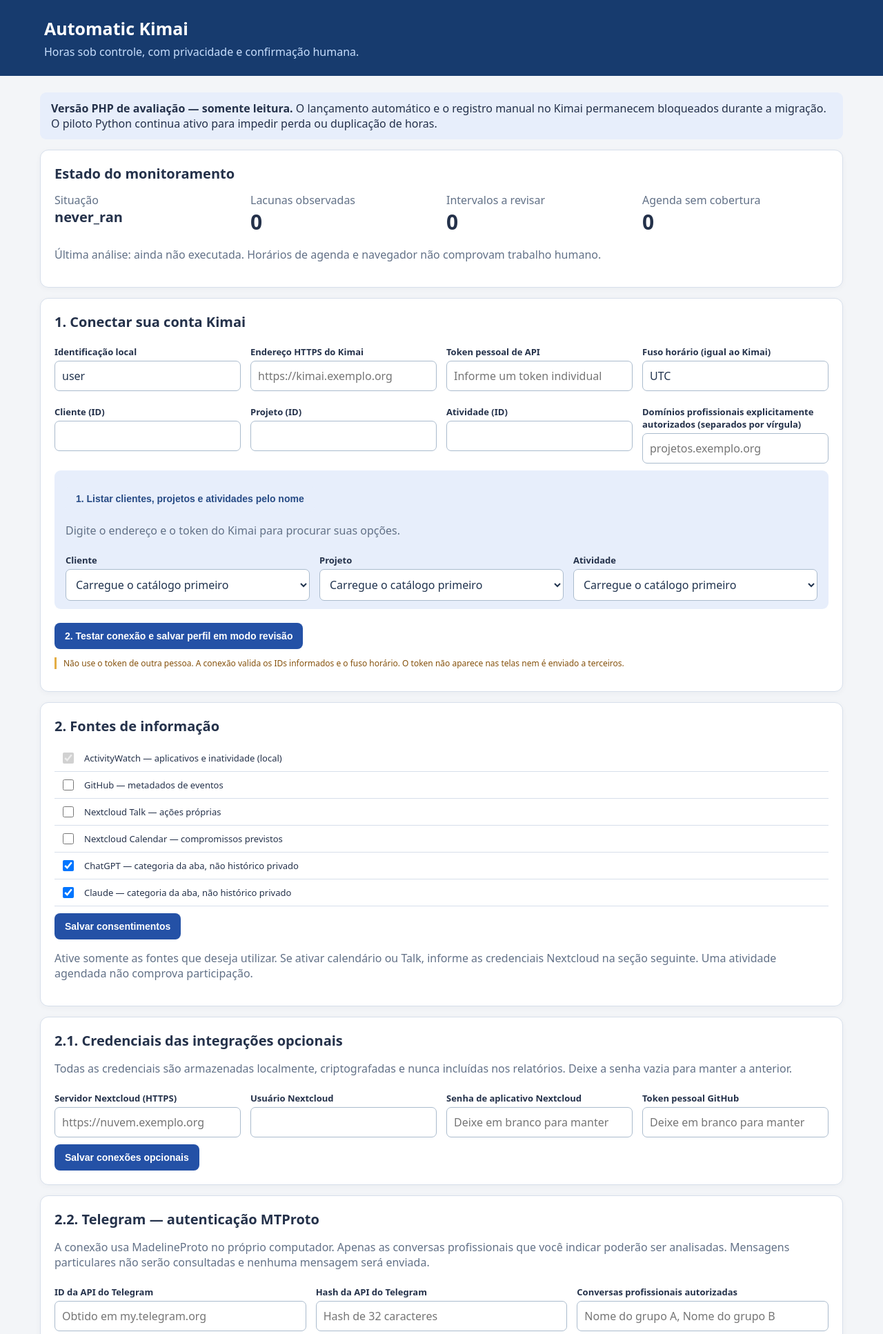
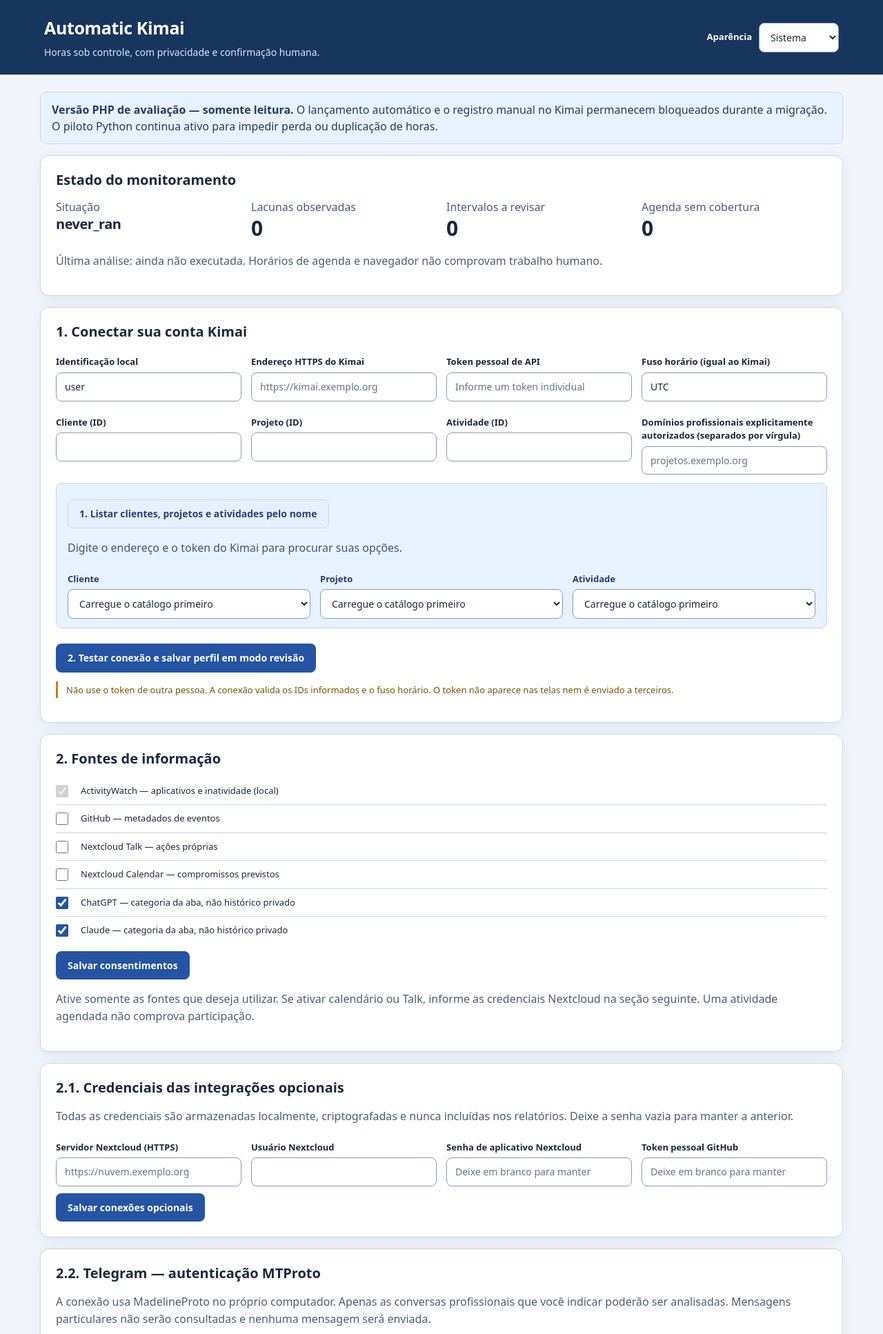
Before and after one commit to LibreCodeCoop/automatic-kimai, a Laravel app: page / in a window 1280 px wide. Shown: the top 1934 px of the page at 69% size. Run offline with Laravel 12, Linux system fonts and the light colour scheme.

Commit message:
fix: consistent accessible light and dark palettes in PHP desktop

```diff
--- /dev/null
+++ b/php-app/public/css/automatic-kimai.css
@@ -0,0 +1,309 @@
+/* Automatic Kimai — unified light/dark palette, including native controls.
+   System appearance is the default; explicit choice is stored only locally. */
+:root {
+  font-family: system-ui, -apple-system, "Segoe UI", sans-serif;
+  color-scheme: light;
+  --bg: #f1f5fb;
+  --fg: #19283e;
+  --muted: #4b5e79;
+  --card: #ffffff;
+  --raised: #f6f9fe;
+  --field-bg: #ffffff;
+  --field-fg: #19283e;
+  --placeholder: #64758d;
+  --line: #cad5e4;
+  --line-strong: #899db9;
+  --header-bg: #17365e;
+  --header-fg: #ffffff;
+  --header-sub: #d7e8ff;
+  --primary-bg: #2454a3;
+  --primary-hover: #1b4385;
+  --primary-fg: #ffffff;
+  --secondary-bg: #e6efff;
+  --secondary-hover: #d7e5fc;
+  --secondary-fg: #204676;
+  --notice-bg: #e8f1ff;
+  --notice-fg: #213d69;
+  --error-bg: #fdebed;
+  --error-fg: #832934;
+  --warn-fg: #79500c;
+  --warn-line: #bd8218;
+  --focus: #286cd7;
+  --table-stripe: #f5f8fd;
+  --shadow: #102b4a12;
+}
+
+/* Explicit dark mode; also used by Electron when selected manually. */
+:root[data-theme="dark"] {
+  color-scheme: dark;
+  --bg: #0d1829;
+  --fg: #eef4ff;
+  --muted: #bfcee3;
+  --card: #17283d;
+  --raised: #203550;
+  --field-bg: #102238;
+  --field-fg: #f0f6ff;
+  --placeholder: #abbdd6;
+  --line: #405a79;
+  --line-strong: #6d87a7;
+  --header-bg: #102442;
+  --header-fg: #ffffff;
+  --header-sub: #cee1ff;
+  --primary-bg: #2865be;
+  --primary-hover: #3374d1;
+  --primary-fg: #ffffff;
+  --secondary-bg: #294766;
+  --secondary-hover: #36587a;
+  --secondary-fg: #eef5ff;
+  --notice-bg: #1e3c60;
+  --notice-fg: #e6f2ff;
+  --error-bg: #532b37;
+  --error-fg: #ffe9ed;
+  --warn-fg: #ffd180;
+  --warn-line: #efb44e;
+  --focus: #a3c8ff;
+  --table-stripe: #1c3149;
+  --shadow: #030c1b50;
+}
+
+/* If the user has not made a choice, follow the operating system. */
+@media (prefers-color-scheme: dark) {
+  :root:not([data-theme]) {
+    color-scheme: dark;
+    --bg: #0d1829;
+    --fg: #eef4ff;
+    --muted: #bfcee3;
+    --card: #17283d;
+    --raised: #203550;
+    --field-bg: #102238;
+    --field-fg: #f0f6ff;
+    --placeholder: #abbdd6;
+    --line: #405a79;
+    --line-strong: #6d87a7;
+    --header-bg: #102442;
+    --header-fg: #ffffff;
+    --header-sub: #cee1ff;
+    --primary-bg: #2865be;
+    --primary-hover: #3374d1;
+    --primary-fg: #ffffff;
+    --secondary-bg: #294766;
+    --secondary-hover: #36587a;
+    --secondary-fg: #eef5ff;
+    --notice-bg: #1e3c60;
+    --notice-fg: #e6f2ff;
+    --error-bg: #532b37;
+    --error-fg: #ffe9ed;
+    --warn-fg: #ffd180;
+    --warn-line: #efb44e;
+    --focus: #a3c8ff;
+    --table-stripe: #1c3149;
+    --shadow: #030c1b50;
+  }
+}
+
+* { box-sizing: border-box; }
+html { background: var(--bg); scroll-behavior: smooth; }
+body {
+  background: var(--bg);
+  color: var(--fg);
+  margin: 0;
+  min-height: 100vh;
+  line-height: 1.5;
+}
+header {
+  background: var(--header-bg);
+  color: var(--header-fg);
+  border-bottom: 1px solid var(--line);
+  padding: 22px max(20px, 5vw);
+}
+.header-inner {
+  max-width: 1200px;
+  margin-inline: auto;
+  display: flex;
+  align-items: center;
+  justify-content: space-between;
+  gap: 20px;
+  flex-wrap: wrap;
+}
+header h1 { font-size: 25px; letter-spacing: -.015em; margin: 0 0 5px; }
+header p { color: var(--header-sub); margin: 0; font-size: 14px; }
+.theme-control { display: flex; align-items: center; gap: 10px; }
+.theme-control label { color: var(--header-fg); font-size: 13px; margin: 0; }
+.theme-control select {
+  width: auto;
+  min-width: 116px;
+  margin: 0;
+  background: var(--field-bg);
+  color: var(--field-fg);
+  border-color: var(--line-strong);
+}
+main { max-width: 1200px; margin: 24px auto; padding: 0 18px; }
+section {
+  background: var(--card);
+  border: 1px solid var(--line);
+  border-radius: 13px;
+  padding: 22px;
+  margin: 16px 0;
+  box-shadow: 0 5px 22px var(--shadow);
+}
+h2 { font-size: 20px; line-height: 1.3; margin: 0 0 14px; }
+h3 { font-size: 16px; }
+p { line-height: 1.55; }
+.muted, small { color: var(--muted); }
+.grid {
+  display: grid;
+  grid-template-columns: repeat(auto-fit, minmax(min(100%, 225px), 1fr));
+  gap: 14px;
+}
+label { display: block; font-size: 13px; font-weight: 650; margin: 7px 0 5px; }
+input, select, textarea {
+  width: 100%;
+  max-width: 100%;
+  padding: 10px 12px;
+  border: 1px solid var(--line-strong);
+  border-radius: 8px;
+  background: var(--field-bg);
+  color: var(--field-fg);
+  font: inherit;
+  font-size: 14px;
+  line-height: 1.4;
+  color-scheme: inherit;
+}
+input::placeholder, textarea::placeholder { color: var(--placeholder); opacity: 1; }
+select option { background: var(--field-bg); color: var(--field-fg); }
+input[type="checkbox"] {
+  width: 18px;
+  height: 18px;
+  margin: 0 6px 0 0;
+  vertical-align: middle;
+  accent-color: var(--primary-bg);
+}
+input:focus-visible, select:focus-visible, textarea:focus-visible,
+button:focus-visible, a:focus-visible, summary:focus-visible {
+  outline: 3px solid var(--focus);
+  outline-offset: 2px;
+}
+input:hover:not(:disabled), select:hover:not(:disabled), textarea:hover:not(:disabled) {
+  border-color: var(--focus);
+}
+input:disabled, select:disabled, textarea:disabled {
+  background: var(--raised);
+  color: var(--muted);
+  cursor: not-allowed;
+}
+.button, button {
+  display: inline-flex;
+  justify-content: center;
+  align-items: center;
+  gap: 6px;
+  background: var(--primary-bg);
+  color: var(--primary-fg);
+  border: 1px solid transparent;
+  border-radius: 8px;
+  padding: 10px 16px;
+  margin-top: 10px;
+  cursor: pointer;
+  font: inherit;
+  font-size: 14px;
+  font-weight: 650;
+  line-height: 1.4;
+  text-decoration: none;
+  transition: background-color .16s ease;
+}
+.button:hover:not(:disabled), button:hover:not(:disabled) {
+  background: var(--primary-hover);
+}
+.button.secondary, button.secondary {
+  background: var(--secondary-bg);
+  color: var(--secondary-fg);
+  border-color: var(--line);
+}
+.button.secondary:hover:not(:disabled), button.secondary:hover:not(:disabled) {
+  background: var(--secondary-hover);
+}
+button:disabled, .button:disabled {
+  color: var(--muted);
+  background: var(--raised);
+  border-color: var(--line);
+  opacity: 1;
+  cursor: not-allowed;
+}
+.notice {
+  padding: 13px 16px;
+  border-radius: 9px;
+  background: var(--notice-bg);
+  color: var(--notice-fg);
+  border: 1px solid var(--line);
+  margin: 12px 0;
+}
+.notice .muted, .notice small { color: inherit; opacity: .86; }
+.notice.error {
+  background: var(--error-bg);
+  color: var(--error-fg);
+  border-color: var(--error-fg);
+}
+.warn {
+  font-size: 13px;
+  color: var(--warn-fg);
+  border-left: 3px solid var(--warn-line);
+  padding: 2px 0 2px 12px;
+}
+.tablewrap { overflow-x: auto; border: 1px solid var(--line); border-radius: 8px; }
+table { border-collapse: collapse; width: 100%; font-size: 13px; }
+th, td {
+  padding: 11px 12px;
+  border-bottom: 1px solid var(--line);
+  text-align: left;
+  vertical-align: top;
+}
+th { color: var(--fg); background: var(--raised); font-weight: 700; }
+tbody tr:nth-child(even) { background: var(--table-stripe); }
+tbody tr:last-child td { border-bottom: 0; }
+.metrics { font-size: 30px; line-height: 1.25; font-weight: 750; letter-spacing: -.025em; }
+.source {
+  display: flex;
+  align-items: center;
+  gap: 12px;
+  padding: 10px 0;
+  border-bottom: 1px solid var(--line);
+}
+.source label { display: inline; font-weight: 500; margin: 0; }
+.source input { flex-shrink: 0; }
+.source:last-of-type { border-bottom: 0; }
+code {
+  color: var(--fg);
+  background: var(--raised);
+  border-radius: 4px;
+  padding: 2px 4px;
+  font-size: 12px;
+}
+details {
+  margin: 10px 0;
+  padding: 10px 13px;
+  border: 1px solid var(--line);
+  border-radius: 9px;
+  background: var(--raised);
+}
+details[open] { background: var(--card); }
+summary { cursor: pointer; padding: 4px 0; color: var(--fg); }
+summary:hover { color: var(--muted); }
+footer { margin: 30px 0; }
+#tg-qr-img {
+  max-width: 100%;
+  background: #ffffff; /* QR must remain high contrast to scan. */
+  border-radius: 9px;
+  padding: 10px;
+}
+@media (max-width: 700px) {
+  header { padding: 18px; }
+  header h1 { font-size: 22px; }
+  .header-inner { gap: 14px; }
+  main { margin-top: 16px; padding: 0 12px; }
+  section { padding: 16px; }
+  .theme-control { justify-content: space-between; width: 100%; }
+  .metrics { font-size: 26px; }
+  button { min-height: 43px; }
+}
+@media (prefers-reduced-motion: reduce) {
+  *, *::before, *::after { transition-duration: .01ms !important; scroll-behavior: auto !important; }
+}
--- a/php-app/resources/views/automatic-kimai/dashboard.blade.php
+++ b/php-app/resources/views/automatic-kimai/dashboard.blade.php
@@ -5,29 +5,32 @@
 <meta name="viewport" content="width=device-width,initial-scale=1.0"/>
 <meta name="color-scheme" content="light dark"/>
 <title>Automatic Kimai — Revisão local de horas</title>
-<style>
-:root{font-family:system-ui,-apple-system,Segoe UI,sans-serif;color-scheme:light;--bg:#f3f5f8;--fg:#24314a;--card:#fff;--muted:#627187;--line:#d7dfeb;--blue:#2451a6}
-*{box-sizing:border-box}body{background:var(--bg);color:var(--fg);margin:0}
-header{padding:24px 5vw;background:#173b6e;color:#fff}header h1{font-size:25px;margin:0 0 6px}
-header p{margin:0;color:#c7defd}main{max-width:1200px;margin:24px auto;padding:0 18px}
-section{background:var(--card);border:1px solid var(--line);border-radius:12px;padding:20px;margin:15px 0;box-shadow:0 2px 8px #20334e0a}
-h2{margin:0 0 14px;font-size:20px}h3{font-size:16px}.muted,small{color:var(--muted)}
-.grid{display:grid;grid-template-columns:repeat(auto-fit,minmax(225px,1fr));gap:14px}
-label{display:block;font-weight:600;font-size:13px;margin:7px 0 4px}
-input,select,textarea{width:100%;border:1px solid #aabbcd;border-radius:7px;padding:10px;background:#fff;color:#20334e;font:inherit}
-input[type=checkbox]{width:16px;height:16px;vertical-align:middle}
-.button,button{background:var(--blue);border:0;color:#fff;padding:11px 15px;border-radius:8px;cursor:pointer;font-size:14px;font-weight:600;margin-top:10px}
-.button.secondary,button.secondary{background:#e7eefb;color:#274b85}
-.notice{padding:12px 16px;border-radius:9px;background:#e7eefb;margin:10px 0}.notice.error{background:#fee7e7;color:#84272b}
-.warn{font-size:12px;color:#85510b;border-left:3px solid #e4ad45;padding-left:10px}
-table{border-collapse:collapse;width:100%;font-size:13px}td,th{padding:9px;border-bottom:1px solid var(--line);text-align:left}
-.tablewrap{overflow-x:auto}.metrics{font-size:30px;font-weight:700}.source{display:flex;align-items:center;gap:12px;padding:8px;border-bottom:1px solid var(--line)}
-.source label{display:inline;font-weight:500;margin:0}code{font-size:12px}details{margin:6px 0}
-@media(prefers-color-scheme:dark){:root{color-scheme:dark;--bg:#111823;--fg:#ebf0f7;--card:#1a2636;--muted:#afbdd0;--line:#3a4d64;--blue:#436ac8}input,select,textarea{background:#182536;color:#eee;border-color:#5f7288}.button.secondary,button.secondary{background:#23395a;color:#dae6ff}}
-</style>
+<meta name="theme-color" content="#17365e"/>
+<script>
+/* Set an explicit preference before painting to avoid a light-theme flash. */
+try {
+  const theme = localStorage.getItem('automatic-kimai:theme');
+  if (theme === 'light' || theme === 'dark') {
+    document.documentElement.dataset.theme = theme;
+  }
+} catch (_error) { /* Browser storage is optional. */ }
+</script>
+<link rel="stylesheet" href="{{ asset('css/automatic-kimai.css') }}?v=3">
 </head>
 <body>
-<header><h1>Automatic Kimai</h1><p>Horas sob controle, com privacidade e confirmação humana.</p></header>
+<header>
+<div class="header-inner">
+<div><h1>Automatic Kimai</h1><p>Horas sob controle, com privacidade e confirmação humana.</p></div>
+<div class="theme-control">
+<label for="theme-select">Aparência</label>
+<select id="theme-select" aria-label="Aparência do aplicativo">
+<option value="system">Sistema</option>
+<option value="light">Claro</option>
+<option value="dark">Escuro</option>
+</select>
+</div>
+</div>
+</header>
 <main>
 @if (session('ok'))<div class="notice" role="status">{{session('ok')}}</div>@endif
 @if ($errors->any())<div class="notice error" role="alert"><strong>Não foi possível concluir a operação.</strong>
@@ -129,7 +132,7 @@ O piloto Python continua ativo para impedir perda ou duplicação de horas.
 </div>
 <div id="tg-qr-area" style="display:none">
 <p><strong>1.</strong> Abra o Telegram no celular. Em <strong>Configurações → Dispositivos → Conectar dispositivo</strong>, escaneie o código abaixo.</p>
-<img id="tg-qr-img" width="320" height="320" style="max-width:100%;background:white;border-radius:8px;padding:10px" alt="QR Code temporário para autenticar esta instalação">
+<img id="tg-qr-img" width="320" height="320" alt="QR Code temporário para autenticar esta instalação">
 <p id="tg-qr-expiry" class="muted"></p>
 </div>
 <form id="tg-2fa-form" style="display:none" autocomplete="off">
@@ -207,6 +210,24 @@ O piloto Python continua ativo para impedir perda ou duplicação de horas.
 <footer class="muted" style="margin:30px 0">Automatic Kimai · aplicativo local e privado · relatórios não aprovam remuneração nem faturamento.</footer>
 </main>
 <script>
+(() => {
+  const selector = document.getElementById('theme-select');
+  if (!selector) return;
+  try {
+    const saved = localStorage.getItem('automatic-kimai:theme');
+    selector.value = saved === 'light' || saved === 'dark' ? saved : 'system';
+  } catch (_error) { selector.value = 'system'; }
+  selector.addEventListener('change', () => {
+    const theme = selector.value;
+    if (theme === 'light' || theme === 'dark') {
+      document.documentElement.dataset.theme = theme;
+      try { localStorage.setItem('automatic-kimai:theme', theme); } catch (_error) {}
+    } else {
+      delete document.documentElement.dataset.theme;
+      try { localStorage.removeItem('automatic-kimai:theme'); } catch (_error) {}
+    }
+  });
+})();
 (() => {
   const button = document.getElementById('catalog-load');
   if (!button) return;
```
Also changed, not shown: php-app/tests/Feature/ThemeUiTest.php (added, +95 -0 lines), php-app/README.md.
